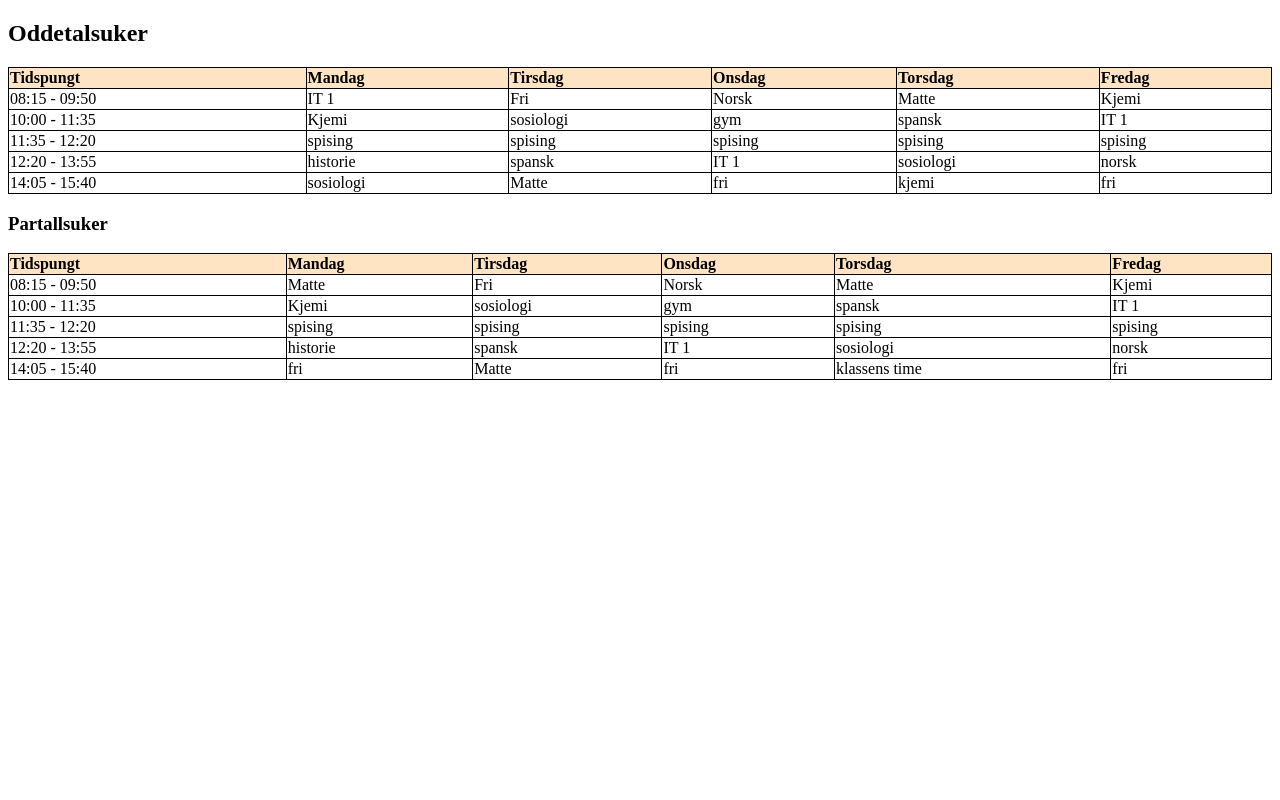
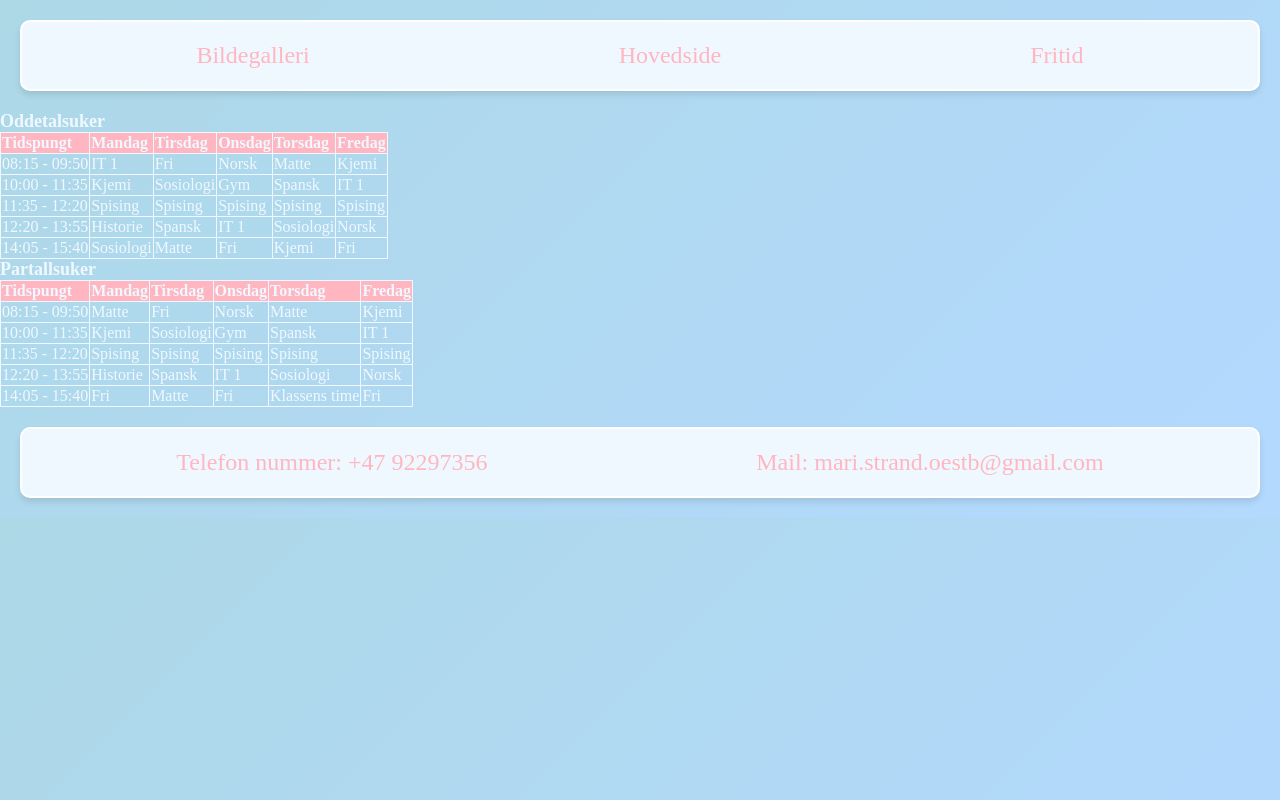
Before and after one commit to marioestby/Om-meg, a plain HTML site: page skole.html in a window 1280 px wide. Drawn offline with Linux system fonts and the light colour scheme.

Commit message:
style på skolesiden

```diff
--- a/skole.html
+++ b/skole.html
@@ -1,11 +1,60 @@
 <!DOCTYPE html>
 <html lang="en">
+
 <head>
     <meta charset="UTF-8">
     <meta name="viewport" content="width=table, initial-scale=1.0">
     <title>Timeplan</title>
 
     <style>
+        * {
+            margin: 0;
+            box-sizing: border-box;
+        }
+
+
+
+        body {
+            background-color: lightblue;
+            color: aliceblue;
+            background: linear-gradient(135deg, lightblue, #b3d9ff);
+
+        }
+
+        header,
+        footer {
+            display: flex;
+            justify-content: space-around;
+            align-items: center;
+            border: 2px solid white;
+            background-color: aliceblue;
+            border-radius: 10px;
+            box-shadow: 0 4px 6px rgba(0, 0, 0, 0.1);
+            color: lightpink;
+            font-size: x-large;
+            padding: 20px;
+            margin: 20px;
+        }
+
+        header a {
+            color: lightpink;
+            text-decoration: none;
+            transition: opacity 0.3s, transform 0.3s;
+
+        }
+
+        header a:hover {
+            text-decoration: underline;
+            transform: scale(1.5);
+
+        }
+
+
+        footer :hover {
+            transform: scale(1.5);
+
+        }
+
         table {
             width: 100%;
             border-collapse: collapse;
@@ -16,18 +65,44 @@
             border: 1px solid;
 
         }
-    .dager{
-        background-color: bisque;
+
+        .dager {
+            background-color: lightpink;
             font-weight: bold;
+        }
+
+        .overskrift {
+            font-size: large;
+
+        }
+
+        .timeplan {
+            display: flex;
+            justify-content: flex-start;
+            align-items: flex-start;
+
+        }
+
+        .bakruntider{
+            background-color: white;
         }
     </style>
 
 </head>
 
-<h2> Oddetalsuker </h2>
+<header>
+    <a href="bildegalleri.html">Bildegalleri</a>
+    <a href="hovedside.html">Hovedside</a>
+    <a href="fritid.html">Fritid</a>
+</header>
+
+
+<main>
+    <section>
+        <h2 class="overskrift"> Oddetalsuker </h2>
 
         <body>
-    <table>
+            <table class="timeplan">
                 <tr class="dager">
                     <td>Tidspungt</td>
                     <td>Mandag</td>
@@ -36,6 +111,8 @@
                     <td>Torsdag</td>
                     <td>Fredag</td>
                 </tr>
+
+            <div class="bakruntider">
                 <tr>
                     <td> 08:15 - 09:50 </td>
                     <td> IT 1 </td>
@@ -47,48 +124,53 @@
                 <tr>
                     <td> 10:00 - 11:35 </td>
                     <td> Kjemi</td>
-            <td>sosiologi</td>
-            <td>gym</td>
-            <td>spansk</td>
+                    <td> Sosiologi</td>
+                    <td> Gym</td>
+                    <td> Spansk</td>
                     <td> IT 1</td>
                 </tr>
                 <tr>
                     <td> 11:35 - 12:20</td>
-            <td> spising </td>
-            <td> spising </td>
-            <td> spising </td>
-            <td> spising </td>
-            <td> spising </td>
+                    <td> Spising </td>
+                    <td> Spising </td>
+                    <td> Spising </td>
+                    <td> Spising </td>
+                    <td> Spising </td>
                 </tr>
                 <tr>
                     <td> 12:20 - 13:55 </td>
-            <td> historie </td>
-            <td> spansk </td>
+                    <td> Historie </td>
+                    <td> Spansk </td>
                     <td> IT 1 </td>
-            <td>sosiologi</td>
-            <td> norsk</td>
+                    <td> Sosiologi </td>
+                    <td> Norsk </td>
                 </tr>
                 <tr>
-            <td>14:05 - 15:40</td>
-            <td>sosiologi</td>
-            <td>Matte</td>
-            <td> fri </td>
-            <td>kjemi</td>
-            <td> fri </td>
+                    <td> 14:05 - 15:40 </td>
+                    <td> Sosiologi </td>
+                    <td> Matte </td>
+                    <td> Fri </td>
+                    <td> Kjemi </td>
+                    <td> Fri </td>
 
                 </tr>
+            </div>
+
         </table>
 
-    <h3 style=>Partallsuker</h3>
-    <table>
+            <h3 class="overskrift">Partallsuker</h3>
+
+            <table class="timeplan">
                 <tr class="dager">
-            <td>Tidspungt</td>
-            <td>Mandag</td>
-            <td>Tirsdag</td>
-            <td>Onsdag</td>
-            <td>Torsdag</td>
-            <td>Fredag</td>
+                    <td> Tidspungt </td>
+                    <td> Mandag </td>
+                    <td> Tirsdag </td>
+                    <td> Onsdag </td>
+                    <td> Torsdag </td>
+                    <td> Fredag </td>
                 </tr>
+
+            <div class="bakruntider">
                 <tr>
                     <td> 08:15 - 09:50 </td>
                     <td> Matte </td>
@@ -100,37 +182,46 @@
                 <tr>
                     <td> 10:00 - 11:35 </td>
                     <td> Kjemi</td>
-            <td>sosiologi</td>
-            <td>gym</td>
-            <td>spansk</td>
+                    <td> Sosiologi</td>
+                    <td> Gym</td>
+                    <td> Spansk</td>
                     <td> IT 1</td>
                 </tr>
                 <tr>
                     <td> 11:35 - 12:20</td>
-            <td> spising </td>
-            <td> spising </td>
-            <td> spising </td>
-            <td> spising </td>
-            <td> spising </td>
+                    <td> Spising </td>
+                    <td> Spising </td>
+                    <td> Spising </td>
+                    <td> Spising </td>
+                    <td> Spising </td>
                 </tr>
                 <tr>
                     <td> 12:20 - 13:55 </td>
-            <td> historie </td>
-            <td> spansk </td>
+                    <td> Historie </td>
+                    <td> Spansk </td>
                     <td> IT 1 </td>
-            <td>sosiologi</td>
-            <td> norsk</td>
+                    <td> Sosiologi</td>
+                    <td> Norsk</td>
                 </tr>
                 <tr>
-            <td>14:05 - 15:40</td>
-            <td>fri</td>
-            <td>Matte</td>
-            <td> fri </td>
-            <td>klassens time</td>
-            <td> fri </td>
+                    <td> 14:05 - 15:40</td>
+                    <td> Fri</td>
+                    <td> Matte</td>
+                    <td> Fri </td>
+                    <td> Klassens time</td>
+                    <td> Fri </td>
 
                 </tr>
+                </div>
             </table>
+    </section>
+</main>
+
+<footer class="footer">
+    <p> Telefon nummer: +47 92297356</p>
+    <p>Mail: mari.strand.oestb@gmail.com</p>
+</footer>
 
 </body>
+
 </html>
```
Lines whose indentation alone changed are shown as unchanged.
